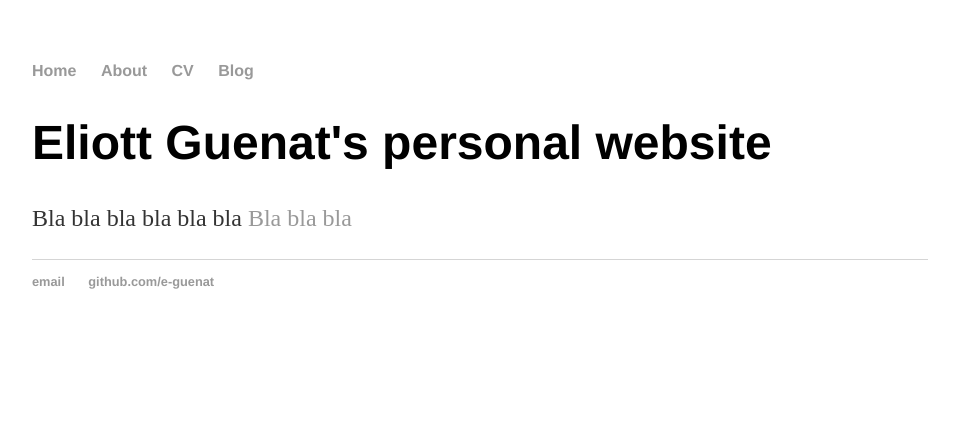
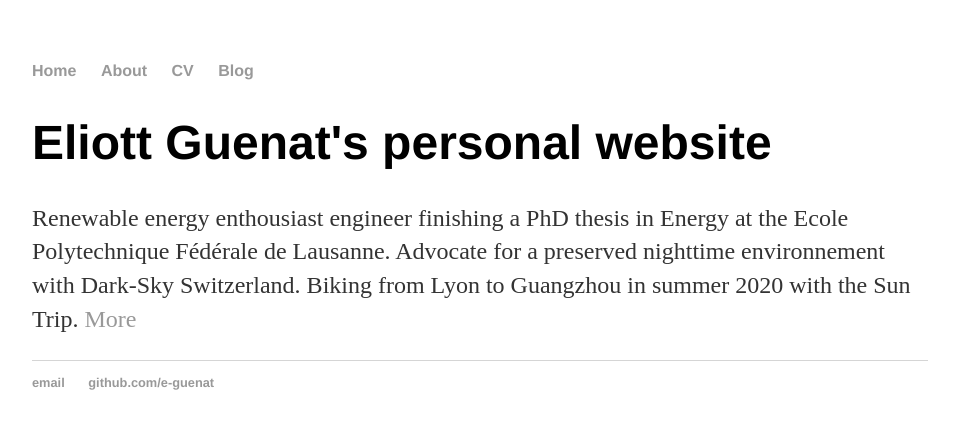
Before and after one commit to e-guenat/e-guenat.github.io, a Jekyll site: the page built from index.html, in a window 1280 px wide. Shown: the top 429 px of the page, without its empty margins (160-1119 px from the left). Built offline with Jekyll 4.4.1, drawn with Linux system fonts in a browser that asks for light colours.

Commit message:
Updated bio

```diff
--- a/index.html
+++ b/index.html
@@ -5,5 +5,5 @@ title: Eliott Guenat
 
 		<div class="blurb">
 			<h1>Eliott Guenat's personal website</h1>
-			<p>Bla bla bla bla bla bla  <a href="/about">Bla bla bla </a></p>
+			<p>Renewable energy enthousiast engineer finishing a PhD thesis in Energy at the Ecole Polytechnique Fédérale de Lausanne. Advocate for a preserved nighttime environnement with Dark-Sky Switzerland. Biking from Lyon to Guangzhou in summer 2020 with the Sun Trip.  <a href="/about">More</a></p>
 		</div>
```
